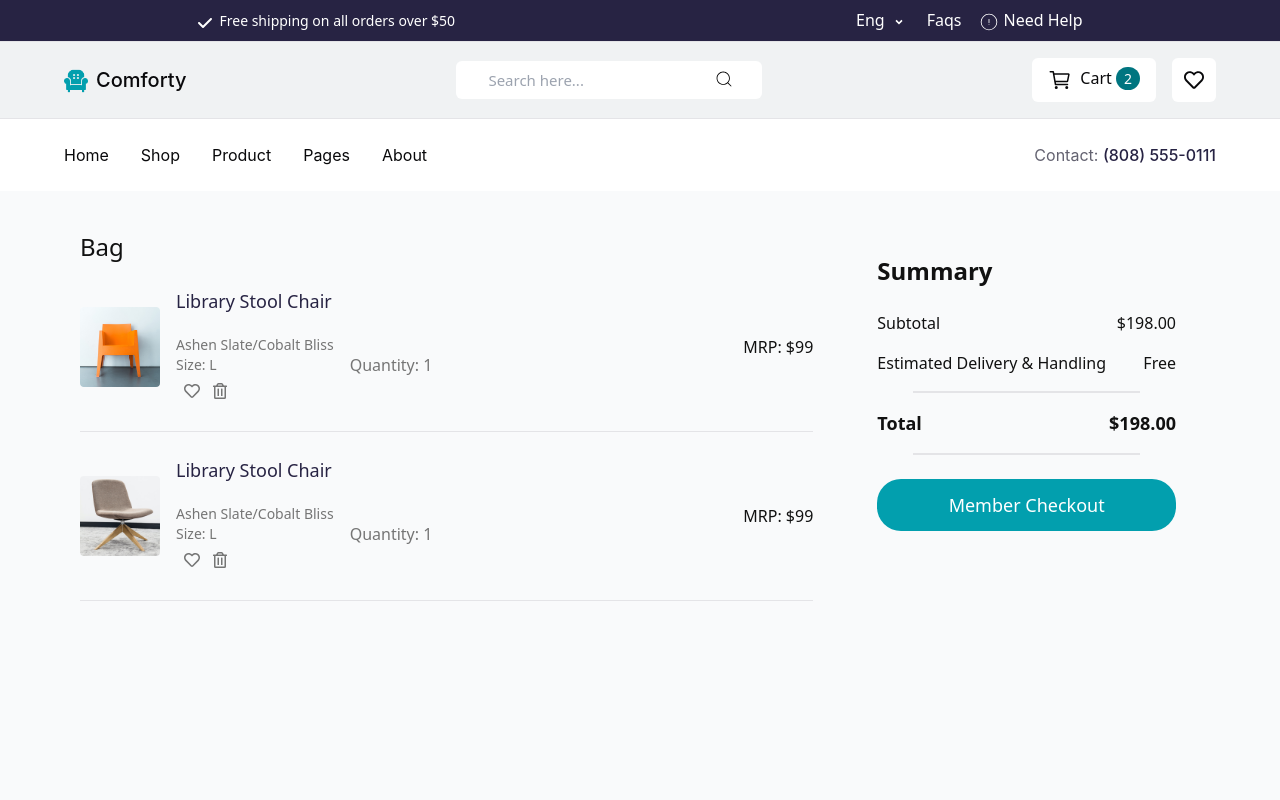
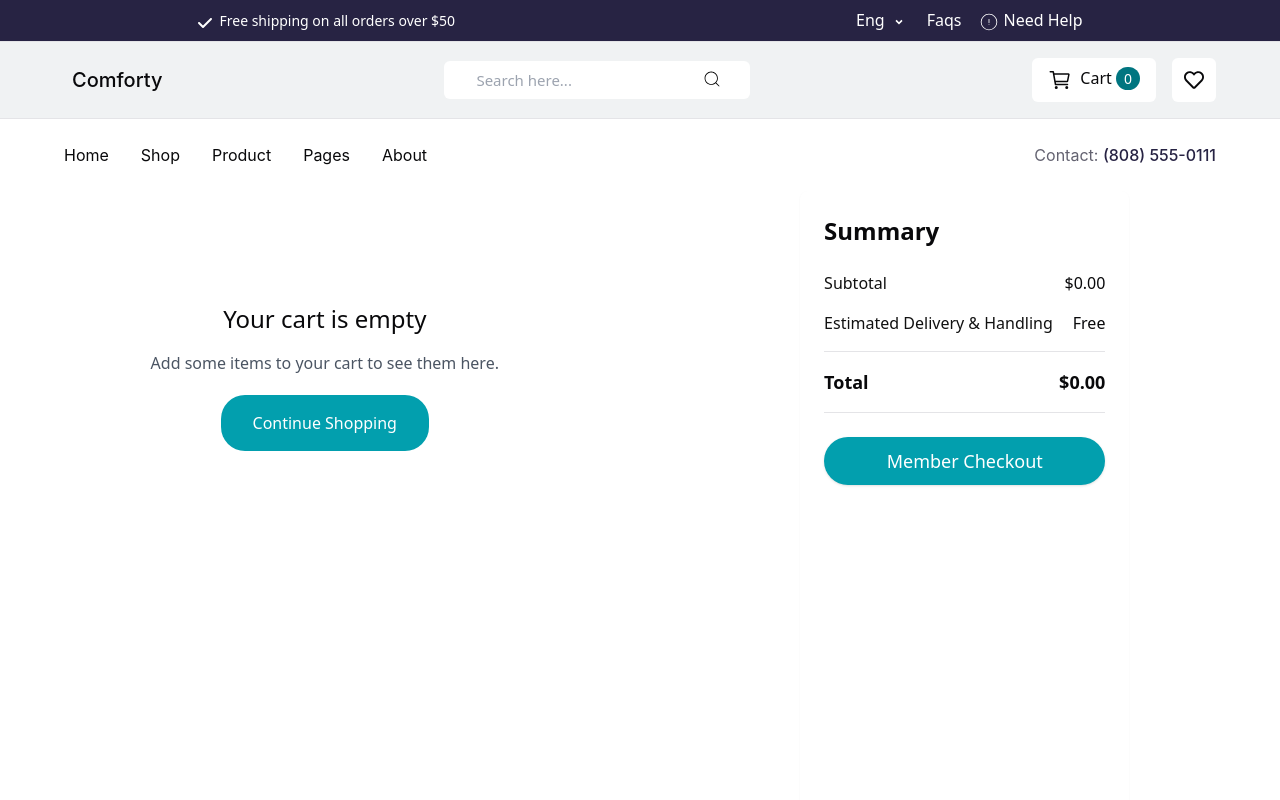
Before and after one commit to hooriyaa/e-commerce-website, a Next.js app: page /cart in a window 1280 px wide. Shown: the top 800 px of the page. Built offline with nearby package versions, Linux system fonts and the light colour scheme.

Commit message:
push_changes

```diff
--- a/package.json
+++ b/package.json
@@ -18,6 +18,7 @@
     "react": "^18",
     "react-dom": "^18",
     "react-icons": "^5.3.0",
+    "react-toastify": "^10.0.6",
     "tailwind-merge": "^2.5.5",
     "tailwindcss-animate": "^1.0.7"
   },
--- a/src/app/[id]/page.tsx
+++ b/src/app/[id]/page.tsx
@@ -1,13 +1,16 @@
-"use client"
+"use client";
+import { toast } from "react-toastify";
 import { useParams } from "next/navigation";
 import Image from "next/image";
 import { products } from "@/components/allProducts/productGrid";
 import { Button } from "@/components/ui/button";
 import { RiShoppingCartLine } from "react-icons/ri";
 import FeaturedProducts from "@/components/featuresProducts";
+import { useCart } from "@/components/context/CartContext";
 
 export default function ProductDetail() {
   const { id } = useParams();
+  const { addToCart } = useCart();
 
   const productId = Array.isArray(id) ? id[0] : id;
   const product = productId
@@ -17,6 +20,26 @@ export default function ProductDetail() {
   if (!product) {
     return <p className="text-center mt-10">Product not found.</p>;
   }
+
+  const handleAddToCart = () => {
+    addToCart({
+      id: product.id,
+      name: product.name,
+      price: product.price,
+      image: product.image,
+    });
+
+    // Show success notification
+    toast.success(`Item Successfully Placed in Your Cart!`, {
+      position: "top-center",
+      autoClose: 3000,
+      hideProgressBar: false,
+      closeOnClick: true,
+      pauseOnHover: true,
+      draggable: true,
+      progress: undefined,
+    });
+  };
 
   return (
     <div className="py-12 px-4 sm:px-6 lg:px-8 w-[850px] sm:w-full">
@@ -41,15 +64,20 @@ export default function ProductDetail() {
             <div className="border"></div>
           </div>
           <p className="text-gray-600 text-base sm:text-lg">
-            {product.description} Lorem ipsum dolor sit amet consectetur adipisicing elit. Architecto, doloremque deserunt delectus tempora quos quas similique maiore
+            {product.description} Lorem ipsum dolor sit amet consectetur adipisicing
+            elit. Architecto, doloremque deserunt delectus tempora quos quas
+            similique maiore
           </p>
-          <Button className="w-full sm:w-auto bg-[#029FAE] hover:bg-teal-600 py-5">
-            <RiShoppingCartLine />
+          <Button
+            onClick={handleAddToCart}
+            className="w-full sm:w-auto bg-[#029FAE] hover:bg-teal-600 py-5"
+          >
+            <RiShoppingCartLine className="mr-2" />
             Add to Cart
           </Button>
         </div>
       </div>
-      <FeaturedProducts/>
+      <FeaturedProducts />
     </div>
   );
 }
--- a/src/app/cart/page.tsx
+++ b/src/app/cart/page.tsx
@@ -1,90 +1,104 @@
-import Image from "next/image";
-import { FaRegHeart, FaRegTrashAlt } from "react-icons/fa";
+"use client";
 
+import { useCart } from "@/components/context/CartContext";
+import { Button } from "@/components/ui/button";
+import { CartItem } from "@/components/ui/cart-item";
+import Link from "next/link";
 
 export default function Cart() {
+  const { cart, removeFromCart, updateQuantity, moveToWishlist, totalPrice } =
+    useCart();
+
+  if (cart.length === 0) {
     return (
-    <div className="min-h-screen bg-gray-50 flex justify-center py-10 text-[Inter] w-[890px] lg:w-full">
-      <div className="container mx-auto px-4 lg:px-20">
-        <div className="grid grid-cols-1 lg:grid-cols-3 gap-10 ">
+      <main className="flex justify-around ml-auto w-[890px] sm:w-full  ">
+        <div className="min-h-screen flex flex-col items-center mt-28">
+          <h2 className="text-2xl font-medium mb-4">Your cart is empty</h2>
+          <p className="text-gray-600">
+            Add some items to your cart to see them here.
+          </p>
+          <button className="bg-[#029FAE] text-white lg:text-base duration-300 scroll-m-20 px-8 mt-5 rounded-3xl text-lg font-medium hover:bg-[#02a0aebd] py-4">
+            <Link href={"/allProducts"}>Continue Shopping</Link>
+          </button>
+        </div>
+        {/* Summary Section */}
+        <div className="p-6 bg-white rounded-lg shadow-sm">
+          <h2 className="text-2xl font-semibold mb-6">Summary</h2>
+          <div className="space-y-4">
+            <div className="flex justify-between">
+              <span className="text-[#111111]">Subtotal</span>
+              <span className="font-medium">${totalPrice.toFixed(2)}</span>
+            </div>
+            <div className="flex justify-between">
+              <span className="text-[#111111]">
+                Estimated Delivery & Handling
+              </span>
+              <span className="font-medium ml-5">Free</span>
+            </div>
+            <div className="border-t my-4"></div>
+            <div className="flex justify-between font-semibold text-lg">
+              <span>Total</span>
+              <span>${totalPrice.toFixed(2)}</span>
+            </div>
+            <div className="border-t my-4"></div>
+          </div>
+          <Button className="mt-6 w-full bg-[#029FAE] text-white py-6 rounded-3xl text-lg font-medium hover:bg-[#02a0aebd]">
+            Member Checkout
+          </Button>
+        </div>
+      </main>
+    );
+  }
+
+  return (
+    <>
+      <section className="min-h-screen bg-gray-50 flex justify-center py-10 text-[Inter] w-[890px] lg:w-full">
+        <main className="container mx-auto px-4 lg:px-20">
+          <div className="grid grid-cols-1 lg:grid-cols-3 gap-10">
             {/* Bag Section */}
             <div className="col-span-2">
               <h2 className="text-2xl font-medium mb-6 text-[#111111]">Bag</h2>
               <div className="space-y-6">
-              {[1, 2].map((item) => (
-                <div
-                  key={item}
-                  className="flex items-center justify-between border-b pb-6 gap-7"
-                >
-                  <div className="flex items-center space-x-4">
-                    <Image
-                      src={
-                        item === 1
-                          ?  "/images/product3.png"
-                          : "/images/product5.png"
-                      }
-                      alt="Library Stool Chair"
-                      className="w-20 h-20 object-cover rounded"
-                      width={400}
-                      height={400}
+                {cart.map((item) => (
+                  <CartItem
+                    key={item.id}
+                    item={item}
+                    onRemove={removeFromCart}
+                    onMoveToWishlist={moveToWishlist}
+                    onUpdateQuantity={updateQuantity}
                   />
-                    <div>
-                      <h3 className="text-lg text-[#272343] font-normal">
-                        Library Stool Chair
-                      </h3>
-                      <p className="text-sm text-[#757575] font-normal mt-5">
-                        Ashen Slate/Cobalt Bliss
-                      </p>
-                      <p className="text-sm text-[#757575] font-normal">Size: L</p>
-                      <div className="flex gap-3 p-2">
-                      <FaRegHeart className="text-[#757575] cursor-pointer" />
-                      <FaRegTrashAlt className="text-[#757575] cursor-pointer" />
-                      </div>
-
-                    </div>
-                    <div className="flex items-center space-x-4 mt-9 mr-5">
-                    <span className="text-[#757575] font-normal">Quantity: 1</span>
-
-                  </div>
-                  </div>
-
-                  <p className="text-base font-normal text-[#111111]">MRP: $99</p>
-                </div>
                 ))}
               </div>
             </div>
 
             {/* Summary Section */}
-          <div className=" p-6 text-[#111111]">
+            <div className="p-6 bg-white rounded-lg shadow-sm">
               <h2 className="text-2xl font-semibold mb-6">Summary</h2>
               <div className="space-y-4">
-              <div className="flex justify-between ">
+                <div className="flex justify-between">
                   <span className="text-[#111111]">Subtotal</span>
-                <span className="font-medium">$198.00</span>
+                  <span className="font-medium">${totalPrice.toFixed(2)}</span>
                 </div>
                 <div className="flex justify-between">
-                <span className="text-[#111111]">Estimated Delivery & Handling</span>
+                  <span className="text-[#111111]">
+                    Estimated Delivery & Handling
+                  </span>
                   <span className="font-medium">Free</span>
                 </div>
-              <div className="flex w-full flex-col border-opacity-50 px-9 ">
-          <div className="border"></div>
-        </div>
+                <div className="border-t my-4"></div>
                 <div className="flex justify-between font-semibold text-lg">
                   <span>Total</span>
-                <span>$198.00</span>
+                  <span>${totalPrice.toFixed(2)}</span>
                 </div>
-              <div className="flex w-full flex-col border-opacity-50 px-9 ">
-          <div className="border"></div>
+                <div className="border-t my-4"></div>
+              </div>
+              <Button className="mt-6 w-full bg-[#029FAE] text-white py-6 rounded-3xl text-lg font-medium hover:bg-[#02a0aebd]">
+                Member Checkout
+              </Button>
             </div>
           </div>
-            <button
-              className="mt-6 w-full bg-[#029FAE] text-white py-3 rounded-3xl text-lg font-medium hover:bg-[#02a0aebd]"
-            >
-              Member Checkout
-            </button>
-          </div>
-        </div>
-      </div>
-    </div>
+        </main>
+      </section>
+    </>
   );
 }
--- a/src/app/layout.tsx
+++ b/src/app/layout.tsx
@@ -5,6 +5,9 @@ import Navbar from "@/components/navbar";
 import Navigation from "@/components/navigation";
 import Footer from "@/components/footer";
 import TopBar from "@/components/topBar";
+import { CartProvider } from "@/components/context/CartContext";
+import { ToastContainer } from "react-toastify";
+import "react-toastify/dist/ReactToastify.css";
 
 const geistSans = localFont({
   src: "./fonts/GeistVF.woff",
@@ -32,13 +35,16 @@ export default function RootLayout({
       <body
         className={`${geistSans.variable} ${geistMono.variable} antialiased`}
       >
+        <CartProvider>
           <main className="bg-background sm:w-full w-[893px]">
-          <TopBar />
-        </main>
-        <Navbar/>
-        <Navigation/>
-        {children}
-        <Footer/>
+            <TopBar />
+          </main>
+          <Navbar />
+          <Navigation />
+          {children}
+          <Footer />
+          <ToastContainer />
+        </CartProvider>
       </body>
     </html>
   );
--- /dev/null
+++ b/src/components/context/CartContext.tsx
@@ -0,0 +1,121 @@
+"use client";
+
+import { createContext, useContext, useState, useEffect } from "react";
+
+type CartItem = {
+  id: number;
+  name: string;
+  price: number;
+  image: string;
+  quantity: number;
+  size?: string;
+  color?: string;
+};
+
+type CartContextType = {
+  cart: CartItem[];
+  addToCart: (item: Omit<CartItem, "quantity">) => void;
+  removeFromCart: (id: number) => void;
+  updateQuantity: (id: number, quantity: number) => void;
+  moveToWishlist: (id: number) => void;
+  wishlist: CartItem[];
+  clearCart: () => void;
+  totalItems: number;
+  totalPrice: number;
+};
+
+const CartContext = createContext<CartContextType | undefined>(undefined);
+
+export function CartProvider({ children }: { children: React.ReactNode }) {
+  const [cart, setCart] = useState<CartItem[]>(() => {
+    // Load initial cart state from local storage
+    if (typeof window !== "undefined") {
+      const storedCart = localStorage.getItem("cart");
+      return storedCart ? JSON.parse(storedCart) : [];
+    }
+    return [];
+  });
+
+  const [wishlist, setWishlist] = useState<CartItem[]>([]);
+  const [totalItems, setTotalItems] = useState(0);
+  const [totalPrice, setTotalPrice] = useState(0);
+
+  // Update totals whenever cart changes
+  useEffect(() => {
+    const items = cart.reduce((sum, item) => sum + item.quantity, 0);
+    const price = cart.reduce(
+      (sum, item) => sum + item.price * item.quantity,
+      0
+    );
+    setTotalItems(items);
+    setTotalPrice(price);
+
+    // Save the cart to local storage
+    localStorage.setItem("cart", JSON.stringify(cart));
+  }, [cart]);
+
+  const addToCart = (item: Omit<CartItem, "quantity">) => {
+    setCart((prevCart) => {
+      const existingItem = prevCart.find((i) => i.id === item.id);
+      if (existingItem) {
+        return prevCart.map((i) =>
+          i.id === item.id ? { ...i, quantity: i.quantity + 1 } : i
+        );
+      }
+      return [...prevCart, { ...item, quantity: 1 }];
+    });
+  };
+
+  const removeFromCart = (id: number) => {
+    setCart((prevCart) => prevCart.filter((item) => item.id !== id));
+  };
+
+  const updateQuantity = (id: number, quantity: number) => {
+    if (quantity < 1) return;
+    setCart((prevCart) =>
+      prevCart.map((item) =>
+        item.id === id ? { ...item, quantity: quantity } : item
+      )
+    );
+  };
+
+  const moveToWishlist = (id: number) => {
+    const item = cart.find((i) => i.id === id);
+    if (item) {
+      setWishlist((prev) => [...prev, item]);
+      removeFromCart(id);
+    }
+  };
+
+  //  Clear from local storage
+  const clearCart = () => {
+    setCart([]);
+    localStorage.removeItem("cart");
+  };
+
+  return (
+    <CartContext.Provider
+      value={{
+        cart,
+        addToCart,
+        removeFromCart,
+        updateQuantity,
+        moveToWishlist,
+        wishlist,
+        clearCart,
+        totalItems,
+        totalPrice,
+      }}
+    >
+      {children}
+    </CartContext.Provider>
+  );
+}
+
+export function useCart() {
+  const context = useContext(CartContext);
+  if (context === undefined) {
+    throw new Error("useCart must be used within a CartProvider");
+  }
+  return context;
+}
--- a/src/components/featuresProducts.tsx
+++ b/src/components/featuresProducts.tsx
@@ -1,4 +1,5 @@
 import Image from 'next/image';
+import Link from 'next/link';
 
 const FeaturedProducts = () => {
   const products = [
@@ -34,9 +35,9 @@ const FeaturedProducts = () => {
       <div className="container mx-auto">
         <div className="flex justify-between items-center mb-12">
           <h2 className="text-2xl  font-bold font-[Inter] text-[#000000]">Featured Products</h2>
-          <a href="#" className="flex items-center gap-2 hover:underline">
+          <Link href="#" className="flex items-center gap-2 hover:underline">
             View all
-          </a>
+          </Link>
         </div>
         <div className="grid grid-cols-2 md:grid-cols-3 lg:grid-cols-5 gap-3 pt-16">
           {products.map((product, index) => (
--- a/src/components/navbar.tsx
+++ b/src/components/navbar.tsx
@@ -1,50 +1,44 @@
-import Image from "next/image";
-import image1 from "/public/images/pic2.png";
+"use client";
 import { IoCartOutline } from "react-icons/io5";
 import { CiSearch } from "react-icons/ci";
 import { FaRegHeart } from "react-icons/fa";
 import Link from "next/link";
+import { useCart } from "@/components/context/CartContext";
 
 const Navbar = () => {
+  const { totalItems } = useCart();
+
   return (
-    <div className="bg-[#F0F2F3] py-4  px-4 sm:px-8 md:px-16 w-fit sm:w-full border-y ">
-      <div className="w-full flex items-center justify-between gap-40 md:gap-20 ">
-        {/* images and heading */}
+    <div className="bg-[#F0F2F3] py-4 px-4 sm:px-8 md:px-16 w-fit sm:w-full border-y">
+      <div className="w-full flex items-center justify-between gap-40 md:gap-20">
         <div className="flex">
-          <Image
-            src={image1}
-            width={700}
-            height={700}
-            alt="logo"
-            className="w-6 h-7 pt-1"
-          />
-          <h1 className="text-[20px] font-medium pl-2 font-[Inter] ">
-            Comforty
-          </h1>
+          <h1 className="text-[20px] font-medium pl-2 font-[Inter]">Comforty</h1>
         </div>
 
-        {/* input div */}
-        <div className="flex justify-evenly bg-[#FFFFFF] px-7 py-2 rounded-md gap ">
+        <div className="flex justify-evenly bg-[#FFFFFF] px-7 py-2 rounded-md gap">
           <input
             type="text"
             placeholder="Search here..."
-            className="text-[15px] px-1 outline-transparent "
+            className="text-[15px] px-1 outline-transparent"
           />
           <CiSearch className="text-black w-5 h-5" />
         </div>
-        {/* right items */}
+
         <div className="flex gap-4">
-          {/* cart div */}
-          <div className="flex gap-2 bg-[#FFFFFF]  px-4 py-2 rounded-md whitespace-nowrap ">
-            <IoCartOutline className="w-6 h-7 cursor-pointer " />
+          <div className="flex gap-2 bg-[#FFFFFF] px-4 py-2 rounded-md whitespace-nowrap">
+            <IoCartOutline className="w-6 h-7 cursor-pointer" />
             <Link href="/cart">
-            <h1>Cart <span className="text-[#FFFFFF] font-medium bg-[#007580] rounded-full px-2 py-0.5 text-sm">2</span></h1>
-
+              <h1>
+                Cart{" "}
+                <span className="text-[#FFFFFF] font-medium bg-[#007580] rounded-full px-2 py-0.5 text-sm">
+                  {totalItems}
+                </span>
+              </h1>
             </Link>
           </div>
 
-          <div className="bg-[#FFFFFF] h-[44px] w-[44px] rounded-md p-3 ">
-            <FaRegHeart className="w-5 h-5 text-sm cursor-pointer " />
+          <div className="bg-[#FFFFFF] h-[44px] w-[44px] rounded-md p-3">
+            <FaRegHeart className="w-5 h-5 text-sm cursor-pointer" />
           </div>
         </div>
       </div>
--- /dev/null
+++ b/src/components/ui/cart-item.tsx
@@ -0,0 +1,83 @@
+"use client";
+
+import Image from "next/image";
+import { FaRegHeart, FaRegTrashAlt } from "react-icons/fa";
+import { CartItem as CartItemType } from "@/types/cart";
+import { Button } from "@/components/ui/button";
+import { Minus, Plus } from "lucide-react";
+
+interface CartItemProps {
+  item: CartItemType;
+  onRemove: (id: number) => void;
+  onMoveToWishlist: (id: number) => void;
+  onUpdateQuantity: (id: number, quantity: number) => void;
+}
+
+export function CartItem({ item, onRemove, onUpdateQuantity }: CartItemProps) {
+  return (
+    <div className="flex items-center justify-between border-b pb-6 gap-7">
+      <div className="flex items-center space-x-4">
+        <Image
+          src={item.image}
+          alt={item.name}
+          className="w-20 h-20 object-cover rounded"
+          width={400}
+          height={400}
+        />
+        <div>
+          <h3 className="text-lg text-[#272343] font-normal">{item.name}</h3>
+          {item.color && (
+            <p className="text-sm text-[#757575] font-normal mt-5">
+              {item.color}
+            </p>
+          )}
+          {item.size && (
+            <p className="text-sm text-[#757575] font-normal">
+              Size: {item.size}
+            </p>
+          )}
+          <div className="flex gap-3 p-2">
+            <button className="text-[#757575] hover:text-[#029FAE] transition-colors">
+              <FaRegHeart className="w-5 h-5" />
+            </button>
+            <button
+              onClick={() => onRemove(item.id)}
+              className="text-[#757575] hover:text-red-500 transition-colors"
+            >
+              <FaRegTrashAlt className="w-5 h-5" />
+            </button>
+          </div>
+        </div>
+        <div className="flex items-center space-x-2 mt-9 mr-5">
+        <Button
+    size="icon"
+    variant="outline"
+    onClick={() => onUpdateQuantity(item.id, Math.max(1, item.quantity - 1))}
+    disabled={item.quantity <= 1} // Disable if quantity is already 1
+    className="hover:bg-gray-100 disabled:opacity-50"
+  >
+    <Minus className="h-4 w-4 text-[#272343]" />
+  </Button>
+
+  {/* Quantity Display */}
+  <span className="w-8 text-center">
+    {item.quantity}
+  </span>
+
+  {/* Plus Button */}
+  <Button
+    size="icon"
+    variant="outline"
+    onClick={() => onUpdateQuantity(item.id, Math.min(50, item.quantity + 1))}
+    className="hover:bg-gray-100"
+  >
+    <Plus className="h-4 w-4 text-[#272343]" />
+  </Button>
+        </div>
+      </div>
+      <p className="text-base font-normal text-[#111111] pr-10">
+        ${(item.price * item.quantity).toFixed(2)}
+      </p>
+    </div>
+  );
+}
```
Also changed, not shown: src/types/cart.ts (added, +9 -0 lines), 1 other file (tests, documents, lock files or other folders). Lines whose indentation alone changed are shown as unchanged.
